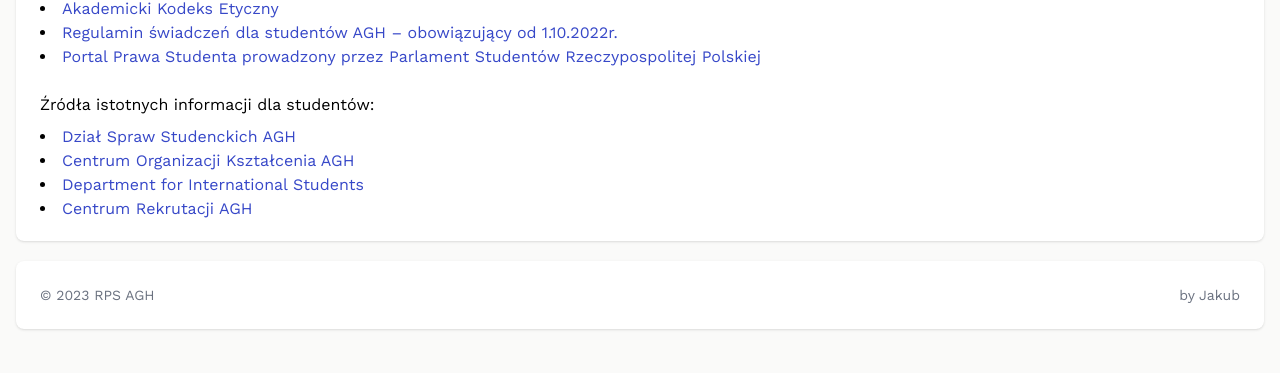
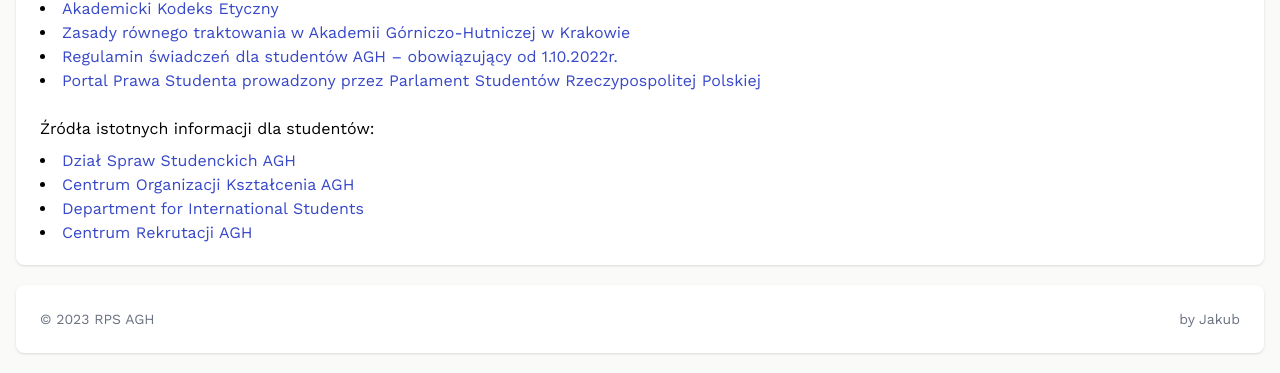
Before and after one commit to pcktm/rps-agh-website, an Astro site: page /baza-wiedzy in a window 1280 px wide. Shown: the part 709-1082 px from the top of the page. Before the commit the page ends 1058 px from the top, so only its background shows below. Built offline with nearby package versions, Linux system fonts and the light colour scheme; Astro itself is replaced by a stand-in of ours.

Commit message:
Add Zasady równego traktowania

```diff
--- a/src/pages/baza-wiedzy.astro
+++ b/src/pages/baza-wiedzy.astro
@@ -26,6 +26,10 @@ const linksTop: { url: string; title: string }[] = [
   {
     title: "Akademicki Kodeks Etyczny",
     url: "https://www.agh.edu.pl/o-agh/dokumenty/inne/kodeks-etyczny-agh",
+  },
+  {
+    title: 'Zasady równego traktowania w Akademii Górniczo-Hutniczej w Krakowie',
+    url: '/dokumenty/zasady-rownego-traktowania.pdf'
   },
   {
     title:
```
Also changed, not shown: 1 other file.
